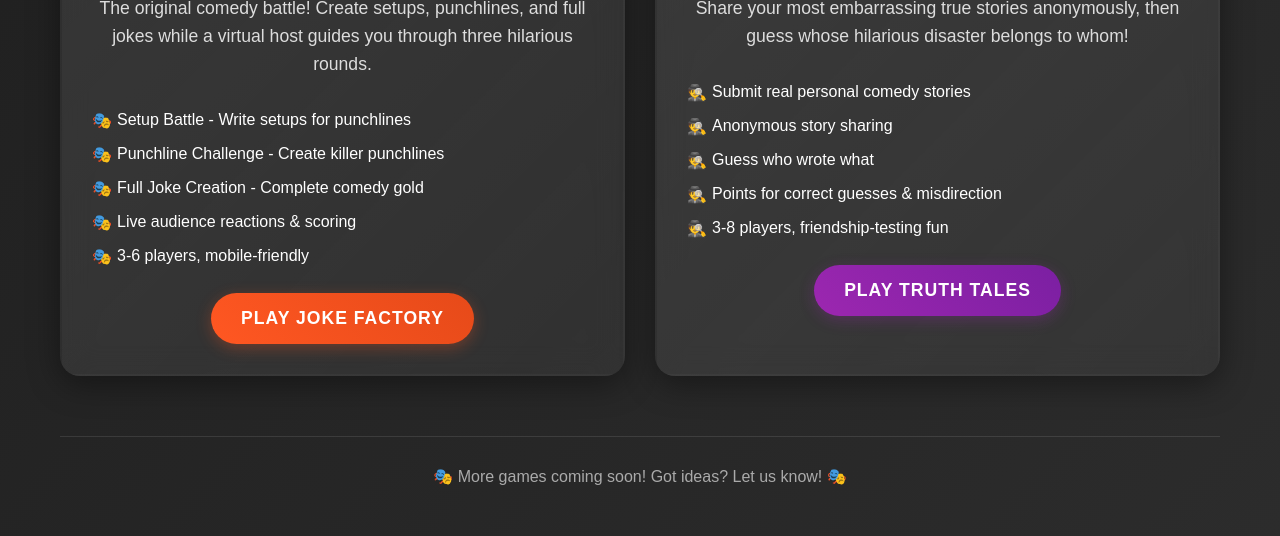
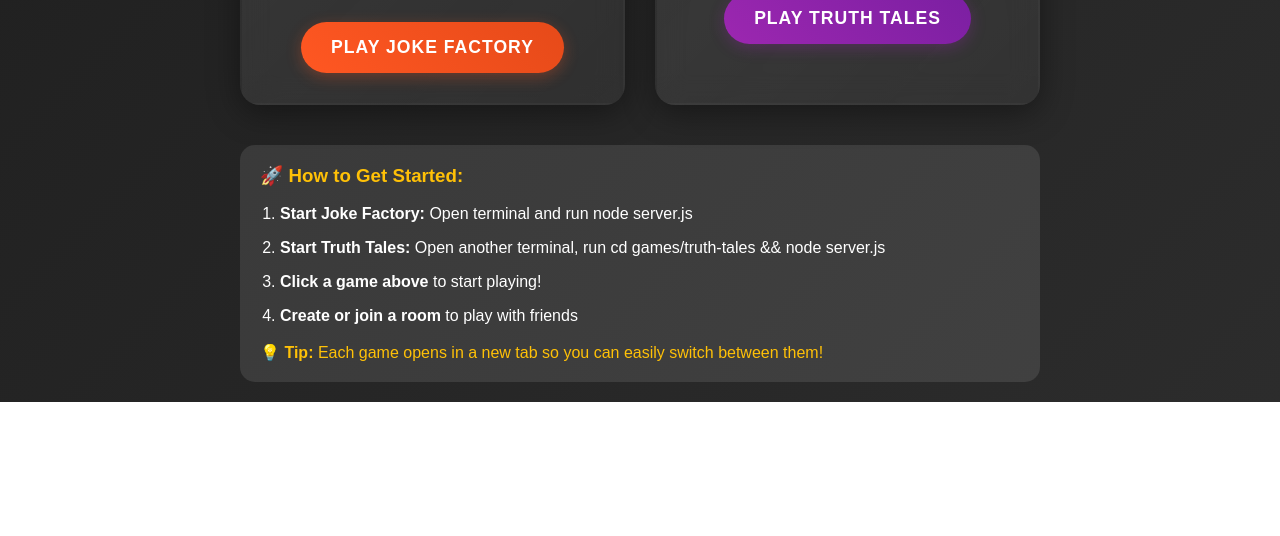
Before and after one commit to KGthePM/standup-showdown, a website: page index.html in a window 1280 px wide. Shown: the part 503-1039 px from the top of the page. After the commit the page ends 905 px from the top, so only its background shows below. Drawn offline with Linux system fonts and the light colour scheme.

Commit message:
12 commit - StandUp Showdown game

```diff
--- a/hub/index.html
+++ b/index.html
@@ -11,8 +11,6 @@
             --background-color: #1e1e1e;
             --text-color: #ffffff;
             --accent-color: #ffc107;
-            --success-color: #4caf50;
-            --warning-color: #ff9800;
             --purple-accent: #9c27b0;
         }
 
@@ -27,19 +25,15 @@
             background: linear-gradient(135deg, var(--background-color) 0%, #2c2c2c 100%);
             color: var(--text-color);
             min-height: 100vh;
-            overflow-x: hidden;
+            display: flex;
+            align-items: center;
+            justify-content: center;
+            padding: 20px;
         }
 
         .container {
-            max-width: 1200px;
-            margin: 0 auto;
-            padding: 20px;
-        }
-
-        header {
+            max-width: 800px;
             text-align: center;
-            margin-bottom: 50px;
-            padding: 40px 0;
         }
 
         h1 {
@@ -65,12 +59,12 @@
         .subtitle {
             font-size: 1.1rem;
             color: #ccc;
-            margin-bottom: 30px;
+            margin-bottom: 50px;
         }
 
         .games-grid {
             display: grid;
-            grid-template-columns: repeat(auto-fit, minmax(400px, 1fr));
+            grid-template-columns: repeat(auto-fit, minmax(350px, 1fr));
             gap: 30px;
             margin: 40px 0;
         }
@@ -84,35 +78,13 @@
             box-shadow: 0 8px 32px rgba(0, 0, 0, 0.4);
             border: 2px solid transparent;
             transition: all 0.4s ease;
-            position: relative;
-            overflow: hidden;
-        }
-
-        .game-card::before {
-            content: '';
-            position: absolute;
-            top: 0;
-            left: 0;
-            right: 0;
-            bottom: 0;
-            background: linear-gradient(135deg, var(--primary-color), var(--accent-color));
-            opacity: 0;
-            transition: opacity 0.4s ease;
-            z-index: -1;
-        }
-
-        .game-card:hover::before {
-            opacity: 0.1;
+            cursor: pointer;
         }
 
         .game-card:hover {
             transform: translateY(-10px) scale(1.02);
             border-color: var(--primary-color);
             box-shadow: 0 15px 40px rgba(255, 87, 34, 0.3);
-        }
-
-        .game-card.truth-tales::before {
-            background: linear-gradient(135deg, var(--purple-accent), var(--secondary-color));
         }
 
         .game-card.truth-tales:hover {
@@ -146,33 +118,6 @@
             color: #ddd;
         }
 
-        .game-features {
-            text-align: left;
-            margin: 20px 0;
-        }
-
-        .game-features ul {
-            list-style: none;
-            padding: 0;
-        }
-
-        .game-features li {
-            padding: 8px 0;
-            position: relative;
-            padding-left: 25px;
-        }
-
-        .game-features li::before {
-            content: '🎭';
-            position: absolute;
-            left: 0;
-            top: 8px;
-        }
-
-        .truth-tales .game-features li::before {
-            content: '🕵️';
-        }
-
         .play-btn {
             background: linear-gradient(45deg, var(--primary-color), #e64a19);
             color: white;
@@ -186,31 +131,13 @@
             text-transform: uppercase;
             letter-spacing: 1px;
             box-shadow: 0 4px 15px rgba(255, 87, 34, 0.3);
-            position: relative;
-            overflow: hidden;
+            text-decoration: none;
+            display: inline-block;
         }
 
         .truth-tales .play-btn {
             background: linear-gradient(45deg, var(--purple-accent), #7b1fa2);
             box-shadow: 0 4px 15px rgba(156, 39, 176, 0.3);
-        }
-
-        .play-btn::before {
-            content: '';
-            position: absolute;
-            top: 50%;
-            left: 50%;
-            width: 0;
-            height: 0;
-            border-radius: 50%;
-            background: rgba(255, 255, 255, 0.3);
-            transform: translate(-50%, -50%);
-            transition: width 0.6s, height 0.6s;
-        }
-
-        .play-btn:hover::before {
-            width: 300px;
-            height: 300px;
         }
 
         .play-btn:hover {
@@ -220,13 +147,6 @@
 
         .truth-tales .play-btn:hover {
             box-shadow: 0 8px 25px rgba(156, 39, 176, 0.4);
-        }
-
-        .play-btn:disabled {
-            background: linear-gradient(45deg, #666, #555);
-            cursor: not-allowed;
-            transform: none;
-            box-shadow: none;
         }
 
         .status-badge {
@@ -239,28 +159,34 @@
             font-weight: bold;
             text-transform: uppercase;
             letter-spacing: 0.5px;
-        }
-
-        .status-available {
-            background: var(--success-color);
+            background: #4caf50;
             color: white;
         }
 
-        .status-coming-soon {
-            background: var(--warning-color);
-            color: white;
+        .game-card {
+            position: relative;
         }
 
-        .footer {
-            text-align: center;
-            margin-top: 60px;
-            padding: 30px 0;
-            border-top: 1px solid rgba(255, 255, 255, 0.1);
+        .instructions {
+            background: rgba(255, 255, 255, 0.1);
+            border-radius: 15px;
+            padding: 20px;
+            margin-top: 40px;
+            text-align: left;
         }
 
-        .footer p {
-            color: #aaa;
-            font-size: 1rem;
+        .instructions h3 {
+            color: var(--accent-color);
+            margin-bottom: 15px;
+        }
+
+        .instructions ol {
+            margin-left: 20px;
+        }
+
+        .instructions li {
+            margin-bottom: 10px;
+            line-height: 1.5;
         }
 
         /* Mobile responsive */
@@ -281,90 +207,77 @@
             .game-title {
                 font-size: 1.5rem;
             }
-
-            .game-description {
-                font-size: 1rem;
-            }
         }
     </style>
 </head>
 <body>
     <div class="container">
-        <header>
-            <h1>🎭 StandUp Showdown 🎭</h1>
-            <p class="tagline">Where Comedy Meets Competition</p>
-            <p class="subtitle">Choose Your Comedy Adventure</p>
-        </header>
+        <h1>🎭 StandUp Showdown 🎭</h1>
+        <p class="tagline">Where Comedy Meets Competition</p>
+        <p class="subtitle">Choose Your Comedy Adventure</p>
 
         <div class="games-grid">
-            <!-- Original Game -->
-            <div class="game-card">
-                <span class="status-badge status-available">Available Now</span>
+            <!-- Joke Factory Game -->
+            <div class="game-card" onclick="playJokeFactory()">
+                <span class="status-badge">Available</span>
                 <div class="game-icon">🎤</div>
                 <h2 class="game-title">Joke Factory</h2>
                 <p class="game-description">
                     The original comedy battle! Create setups, punchlines, and full jokes while a virtual host guides you through three hilarious rounds.
                 </p>
-                <div class="game-features">
-                    <ul>
-                        <li>Setup Battle - Write setups for punchlines</li>
-                        <li>Punchline Challenge - Create killer punchlines</li>
-                        <li>Full Joke Creation - Complete comedy gold</li>
-                        <li>Live audience reactions & scoring</li>
-                        <li>3-6 players, mobile-friendly</li>
-                    </ul>
-                </div>
-                <button class="play-btn" onclick="playJokeFactory()">
+                <a href="http://localhost:3000" class="play-btn" target="_blank">
                     Play Joke Factory
-                </button>
+                </a>
             </div>
 
-            <!-- New Truth Tales Game -->
-            <div class="game-card truth-tales">
-                <span class="status-badge status-available">Available Now</span>
+            <!-- Truth Tales Game -->
+            <div class="game-card truth-tales" onclick="playTruthTales()">
+                <span class="status-badge">Available</span>
                 <div class="game-icon">🕵️</div>
                 <h2 class="game-title">Truth Tales</h2>
                 <p class="game-description">
                     Share your most embarrassing true stories anonymously, then guess whose hilarious disaster belongs to whom!
                 </p>
-                <div class="game-features">
-                    <ul>
-                        <li>Submit real personal comedy stories</li>
-                        <li>Anonymous story sharing</li>
-                        <li>Guess who wrote what</li>
-                        <li>Points for correct guesses & misdirection</li>
-                        <li>3-8 players, friendship-testing fun</li>
-                    </ul>
-                </div>
-                <button class="play-btn" onclick="playTruthTales()">
+                <a href="http://localhost:3002" class="play-btn" target="_blank">
                     Play Truth Tales
-                </button>
+                </a>
             </div>
         </div>
 
-        <footer class="footer">
-            <p>🎭 More games coming soon! Got ideas? Let us know! 🎭</p>
-        </footer>
+        <div class="instructions">
+            <h3>🚀 How to Get Started:</h3>
+            <ol>
+                <li><strong>Start Joke Factory:</strong> Open terminal and run <code>node server.js</code></li>
+                <li><strong>Start Truth Tales:</strong> Open another terminal, run <code>cd games/truth-tales && node server.js</code></li>
+                <li><strong>Click a game above</strong> to start playing!</li>
+                <li><strong>Create or join a room</strong> to play with friends</li>
+            </ol>
+            <p style="margin-top: 15px; color: var(--accent-color);">
+                💡 <strong>Tip:</strong> Each game opens in a new tab so you can easily switch between them!
+            </p>
+        </div>
     </div>
 
     <script>
-        // Navigation functions
         function playJokeFactory() {
-            // Navigate to Joke Factory through the hub
-            window.location.href = '/joke-factory/';
+            window.open('http://localhost:3000', '_blank');
         }
 
         function playTruthTales() {
-            // Navigate to Truth Tales through the hub
-            window.location.href = '/truth-tales/';
+            window.open('http://localhost:3002', '_blank');
         }
 
-        // Add click sound effects
-        document.addEventListener('click', (e) => {
-            if (e.target.classList.contains('play-btn') && !e.target.disabled) {
-                console.log('🎵 *click sound*');
-            }
-        });
+        // Check if servers are running
+        function checkServerStatus() {
+            // This is a simple visual indicator - in a real app you'd do actual health checks
+            console.log('🎭 Welcome to StandUp Showdown!');
+            console.log('🎮 Make sure both game servers are running:');
+            console.log('   🎤 Joke Factory: node server.js (port 3000)');
+            console.log('   🕵️ Truth Tales: cd games/truth-tales && node server.js (port 3002)');
+        }
+
+        // Run on page load
+        checkServerStatus();
     </script>
 </body>
 </html>
--- a/package.json
+++ b/package.json
@@ -5,12 +5,14 @@
   "main": "server.js",
   "scripts": {
     "start": "node server.js",
+    "start-all": "./start.sh",
+    "start-joke-factory": "node server.js",
+    "start-truth-tales": "cd games/truth-tales && node server.js",
     "dev": "nodemon server.js",
     "test": "echo \"Error: no test specified\" && exit 1"
   },
   "dependencies": {
     "express": "^4.18.2",
-    "http-proxy-middleware": "^3.0.5",
     "socket.io": "^4.7.2"
   },
   "devDependencies": {
```
Also changed, not shown: hub-server.js (deleted, +0 -118 lines), 1 other file.
